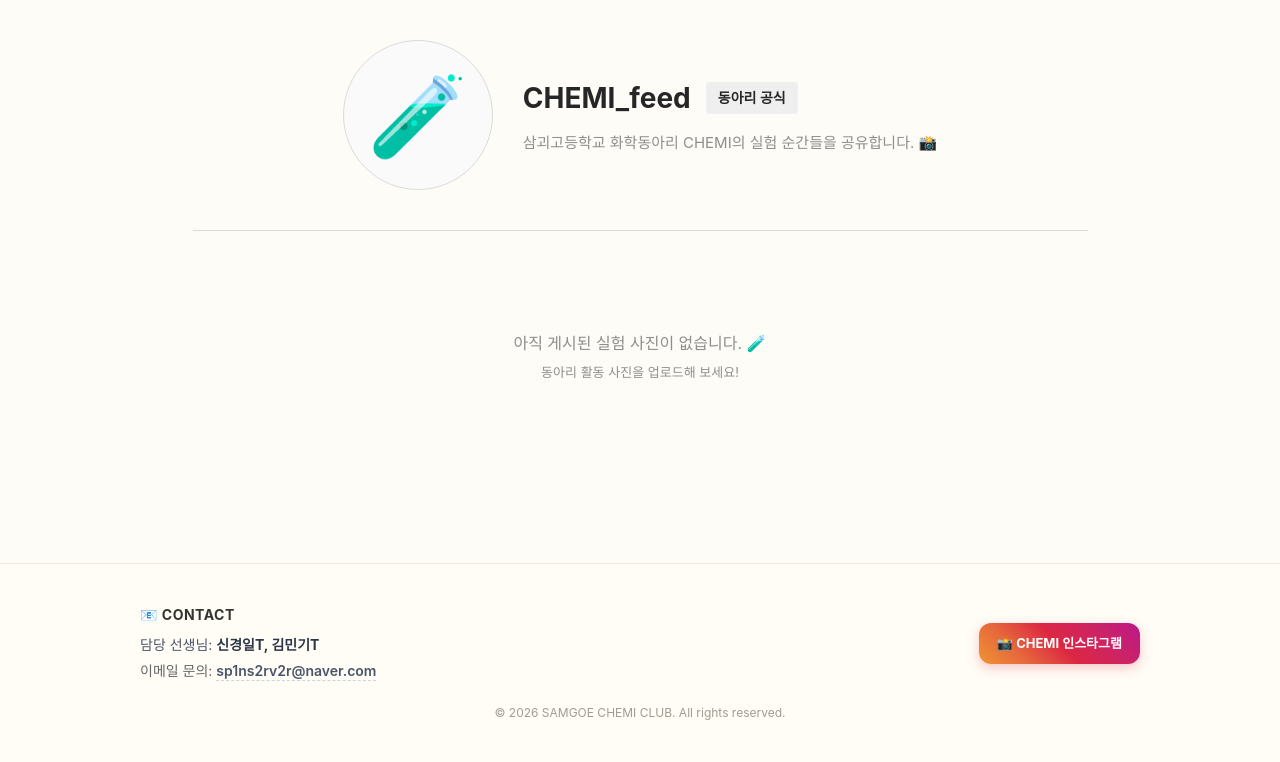
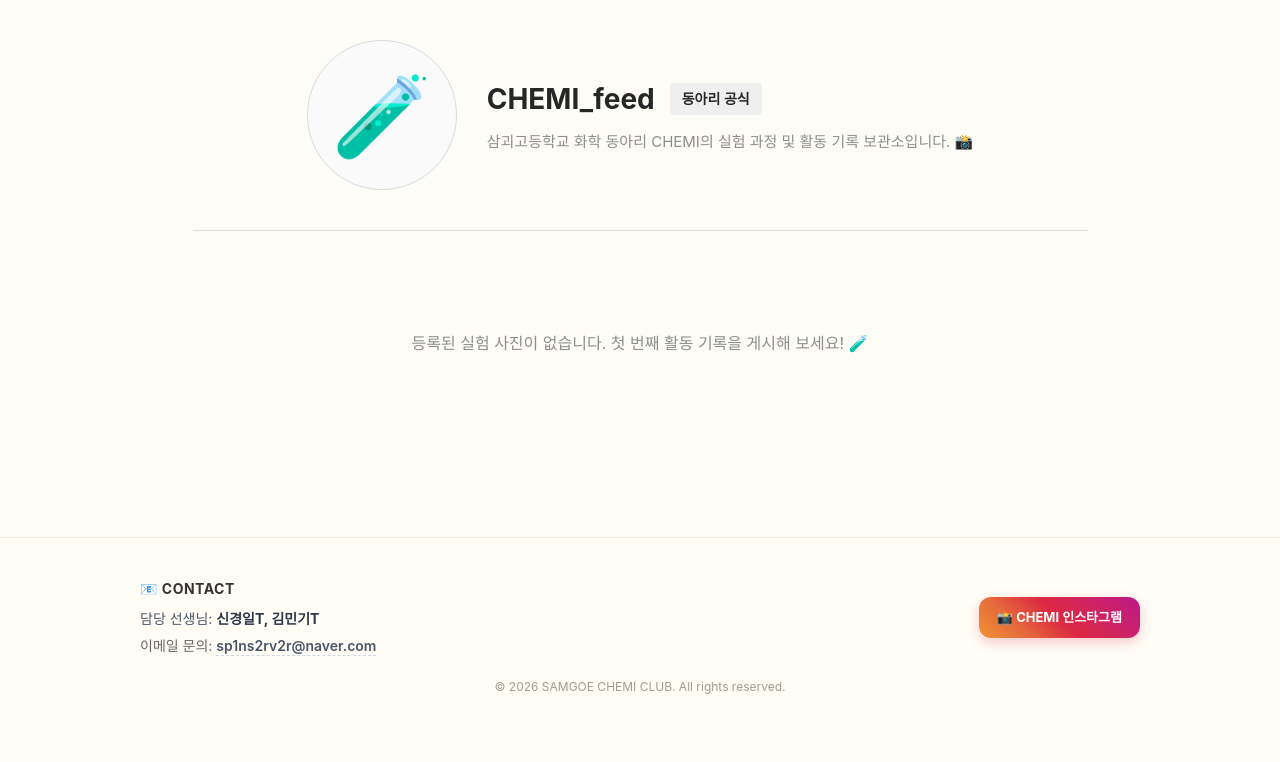
Before and after one commit to sunyoul-chemi/samgoe-chemi, a Flask app: page /upload in a window 1280 px wide. Shown: the part 72-834 px from the top of the page. After the commit the page ends 766 px from the top, so only its background shows below. Run offline with Flask 3, Linux system fonts and the light colour scheme; data that the repository does not hold is empty; some libraries are stand-ins or nearby versions; some web fonts are replaced.

Commit message:
Update upload.html

```diff
--- a/templates/upload.html
+++ b/templates/upload.html
@@ -1,57 +1,53 @@
 {% extends "layout.html" %}
 {% block content %}
-<div class="gallery-wrapper" style="max-width: 935px; margin: 0 auto; padding: 40px 20px; font-family: -apple-system, BlinkMacSystemFont, 'Segoe UI', Roboto, Helvetica, Arial, sans-serif;">
+<div class="gallery-wrapper" style="max-width: 935px; margin: 0 auto; padding: 40px 20px; font-family: Pretendard, sans-serif;">
 
     <div class="gallery-title-area" style="display: flex; align-items: center; justify-content: center; gap: 30px; padding-bottom: 40px; border-bottom: 1px solid #dbdbdb; margin-bottom: 40px;">
         <div style="font-size: 80px; background: #fafafa; border: 1px solid #dbdbdb; width: 150px; height: 150px; display: flex; align-items: center; justify-content: center; border-radius: 50%;">🧪</div>
         <div style="text-align: left;">
-            <h2 style="font-size: 28px; color: #262626; margin: 0 0 10px 0; font-weight: 300; display: flex; align-items: center; gap: 15px;">
+            <h2 style="font-size: 28px; color: #262626; margin: 0 0 10px 0; font-weight: 800; display: flex; align-items: center; gap: 15px;">
                 <strong>CHEMI_feed</strong>
                 <span style="font-size: 14px; background: #efefef; color: #262626; padding: 5px 12px; border-radius: 4px; font-weight: 600;">동아리 공식</span>
             </h2>
-            <p style="color: #8e8e8e; font-size: 15px; margin: 0;">삼괴고등학교 화학동아리 CHEMI의 실험 순간들을 공유합니다. 📸</p>
+            <p style="margin: 0; color: #8e8e8e; font-size: 15px; line-height: 1.5;">
+                삼괴고등학교 화학 동아리 CHEMI의 실험 과정 및 활동 기록 보관소입니다. 📸
+            </p>
         </div>
     </div>
 
     {% if session.get('is_admin') %}
-    <div class="upload-box" style="background: #fff; border: 1px solid #dbdbdb; border-radius: 12px; padding: 25px; margin-bottom: 40px; box-shadow: 0 4px 12px rgba(0,0,0,0.03);">
-        <h3 style="margin-top: 0; font-size: 16px; color: #262626; margin-bottom: 15px;">📸 새 실험 사진 게시하기 (관리자)</h3>
-
+    <div class="upload-box-card" style="background: #ffffff; border: 1px solid #dbdbdb; border-radius: 12px; padding: 25px; margin-bottom: 40px; box-shadow: 0 4px 12px rgba(0,0,0,0.03);">
+        <h3 style="margin-top: 0; font-size: 16px; color: #bfa11d; font-weight: 800; margin-bottom: 15px;">📷 새 실험 사진 업로드 (관리자)</h3>
         <form action="/uploadPhoto" method="POST" enctype="multipart/form-data" style="display: flex; flex-direction: column; gap: 12px;">
-            <input type="file" name="file" accept="image/*" required style="font-size: 14px; padding: 8px; border: 1px solid #dbdbdb; border-radius: 6px; background: #fafafa;">
-            <input type="text" name="caption" placeholder="사진에 대한 설명을 입력하세요..." required style="padding: 10px 12px; border: 1px solid #dbdbdb; border-radius: 6px; outline: none; font-size: 14px;">
-            <input type="text" name="tags" placeholder="태그 입력 (예: #화학실험 #CHEMI)" style="padding: 10px 12px; border: 1px solid #dbdbdb; border-radius: 6px; outline: none; font-size: 14px;">
-            <button type="submit" style="background: #0095f6; color: white; border: none; padding: 10px; border-radius: 8px; font-weight: 700; cursor: pointer; font-size: 14px; margin-top: 5px;">게시하기</button>
+            <input type="file" name="file" accept="image/*" required style="font-size: 14px;">
+            <input type="text" name="caption" placeholder="사진 설명을 입력하세요 (예: 은거울 반응 실험 완료!)" required style="padding: 10px; border: 1px solid #dbdbdb; border-radius: 6px; font-size: 14px;">
+            <input type="text" name="tags" placeholder="태그 입력 (예: #CHEMI #실험 #은거울반응)" style="padding: 10px; border: 1px solid #dbdbdb; border-radius: 6px; font-size: 14px;">
+            <button type="submit" style="padding: 10px; background: #2d3748; color: white; border: none; border-radius: 6px; font-weight: 700; cursor: pointer;">게시하기 🚀</button>
         </form>
     </div>
     {% endif %}
 
-    <div class="feed-grid" style="display: grid; grid-template-columns: repeat(auto-fill, minmax(280px, 1fr)); gap: 28px;">
+    <div class="insta-grid" style="display: grid; grid-template-columns: repeat(auto-fill, minmax(280px, 1fr)); gap: 28px;">
         {% for post in photos %}
-        <div class="feed-card" style="background: #fff; border: 1px solid #dbdbdb; border-radius: 12px; overflow: hidden; display: flex; flex-direction: column; transition: transform 0.2s, box-shadow 0.2s;" onmouseover="this.style.transform='translateY(-3px)'; this.style.boxShadow='0 8px 20px rgba(0,0,0,0.06)';" onmouseout="this.style.transform='translateY(0)'; this.style.boxShadow='none';">
+        <div class="insta-card" style="background: #fff; border: 1px solid #dbdbdb; border-radius: 8px; overflow: hidden; display: flex; flex-direction: column; position: relative;">
+            {% if session.get('is_admin') %}
+            <a href="/deletePhoto/{{ post[0] }}" onclick="return confirm('이 사진을 삭제하시겠습니까?');" style="position: absolute; top: 10px; right: 10px; background: rgba(0,0,0,0.6); color: white; border-radius: 50%; width: 28px; height: 28px; display: flex; align-items: center; justify-content: center; text-decoration: none; font-size: 12px; z-index: 10;">✕</a>
+            {% endif %}
 
             <div class="card-image-wrapper" style="width: 100%; position: relative; padding-top: 100%; background: #fafafa; overflow: hidden;">
-                <img src="{{ post[1] }}" alt="업로드 이미지"
-                     style="position: absolute; top: 0; left: 0; width: 100%; height: 100%; object-fit: cover;"
-                     onerror="this.src='https://placehold.co/600x400?text=No+Image';">
+                <img src="{{ post[1] }}" alt="업로드 이미지" style="position: absolute; top: 0; left: 0; width: 100%; height: 100%; object-fit: cover;" onerror="this.src='https://placehold.co/600x400?text=No+Image';">
             </div>
 
             <div class="card-body" style="padding: 14px; background: #fff; border-top: 1px solid #efefef; flex-grow: 1;">
-                <div style="display: flex; justify-content: space-between; align-items: flex-start;">
-                    <p class="card-title" style="margin: 0 0 6px 0; font-size: 14px; color: #262626; line-height: 1.4;">
-                        <span style="font-weight: 700; margin-right: 6px;">CHEMI</span>{{ post[2] }}
-                    </p>
-                    {% if session.get('is_admin') %}
-                        <a href="/deletePhoto/{{ post[0] }}" onclick="return confirm('이 사진을 삭제하시겠습니까?');" style="color: #dc3545; font-size: 11px; font-weight: 700; text-decoration: none; background: #ffe3e3; padding: 3px 6px; border-radius: 4px; flex-shrink: 0; margin-left: 8px;">삭제</a>
-                    {% endif %}
-                </div>
+                <p class="card-title" style="margin: 0 0 6px 0; font-size: 14px; color: #262626; line-height: 1.4;">
+                    <span style="font-weight: 700; margin-right: 6px;">CHEMI</span>{{ post[2] }}
+                </p>
                 <span class="card-tags" style="color: #00376b; font-size: 13px; display: block; margin-top: 4px;">{{ post[3] if post[3] else '#CHEMI #삼괴고' }}</span>
             </div>
         </div>
         {% else %}
-        <div style="grid-column: 1 / -1; text-align: center; padding: 60px 0; color: #8e8e8e;">
-            <p style="font-size: 16px; margin-bottom: 5px;">아직 게시된 실험 사진이 없습니다. 🧪</p>
-            <p style="font-size: 13px;">동아리 활동 사진을 업로드해 보세요!</p>
+        <div style="grid-column: 1 / -1; text-align: center; color: #8e8e8e; padding: 60px 0;">
+            등록된 실험 사진이 없습니다. 첫 번째 활동 기록을 게시해 보세요! 🧪
         </div>
         {% endfor %}
     </div>
```
